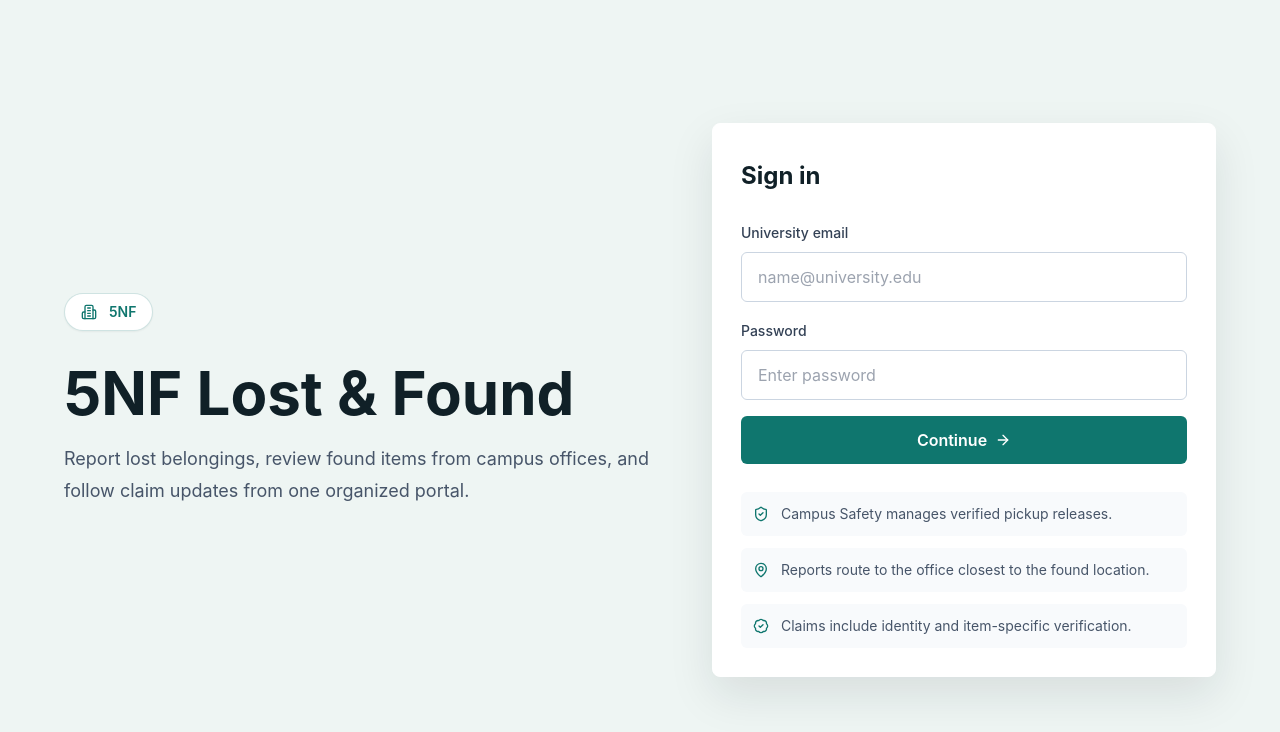
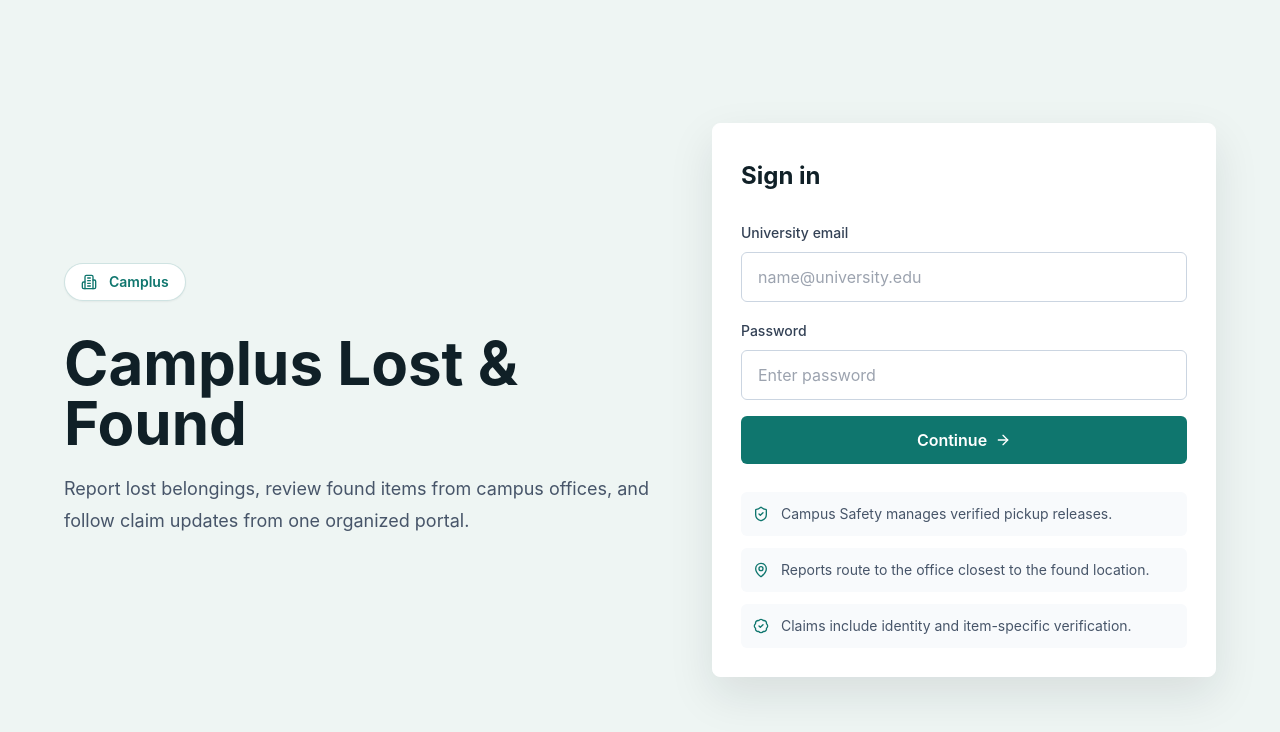
Before and after one commit to JosephEmmanuel-jvl/campus-lost-and-found, a React (Vite) app in the folder sofdes project/student-staff-frontend/: page / in a window 1280 px wide. Shown: the top 732 px of the page. Built offline with nearby package versions, Linux system fonts and the light colour scheme.

Commit message:
Update project branding to Camplus Lost & Found

```diff
--- a/sofdes project/student-staff-frontend/index.html
+++ b/sofdes project/student-staff-frontend/index.html
@@ -3,7 +3,7 @@
   <head>
     <meta charset="UTF-8" />
     <meta name="viewport" content="width=device-width, initial-scale=1.0" />
-    <title>5NF Lost & Found</title>
+    <title>Camplus Lost & Found</title>
   </head>
   <body>
     <div id="root"></div>
--- a/sofdes project/student-staff-frontend/src/App.jsx
+++ b/sofdes project/student-staff-frontend/src/App.jsx
@@ -79,10 +79,10 @@ export default function AppShell() {
         <div className="border-b border-slate-200 px-6 py-6">
           <div className="flex items-center gap-3">
             <div className="flex h-10 w-10 items-center justify-center rounded-md bg-campus-green text-sm font-bold text-white">
-              5NF
+              CLF
             </div>
             <div>
-              <p className="text-xs font-semibold uppercase tracking-[0.18em] text-campus-green">5NF</p>
+              <p className="text-xs font-semibold uppercase tracking-[0.18em] text-campus-green">Camplus</p>
               <h2 className="text-xl font-bold">Lost & Found</h2>
             </div>
           </div>
@@ -125,10 +125,10 @@ export default function AppShell() {
         <div className="flex items-center justify-between">
           <div className="flex items-center gap-3">
             <div className="flex h-9 w-9 items-center justify-center rounded-md bg-campus-green text-xs font-bold text-white">
-              5NF
+              CLF
             </div>
             <div>
-              <p className="text-xs font-semibold uppercase tracking-[0.18em] text-campus-green">5NF</p>
+              <p className="text-xs font-semibold uppercase tracking-[0.18em] text-campus-green">Camplus</p>
               <p className="font-bold">Lost & Found</p>
             </div>
           </div>
--- a/sofdes project/student-staff-frontend/src/pages/Login.jsx
+++ b/sofdes project/student-staff-frontend/src/pages/Login.jsx
@@ -53,10 +53,10 @@ export default function Login() {
         <div className="py-8">
           <div className="mb-8 inline-flex items-center gap-3 rounded-full border border-campus-green/20 bg-white px-4 py-2 text-sm font-semibold text-campus-green shadow-sm">
             <Building2 className="h-4 w-4" />
-            5NF
+            Camplus
           </div>
           <h1 className="max-w-3xl text-4xl font-bold leading-tight tracking-normal md:text-6xl">
-            5NF Lost & Found
+            Camplus Lost & Found
           </h1>
           <p className="mt-5 max-w-2xl text-lg leading-8 text-slate-600">
             Report lost belongings, review found items from campus offices, and follow claim updates from one organized portal.
```
